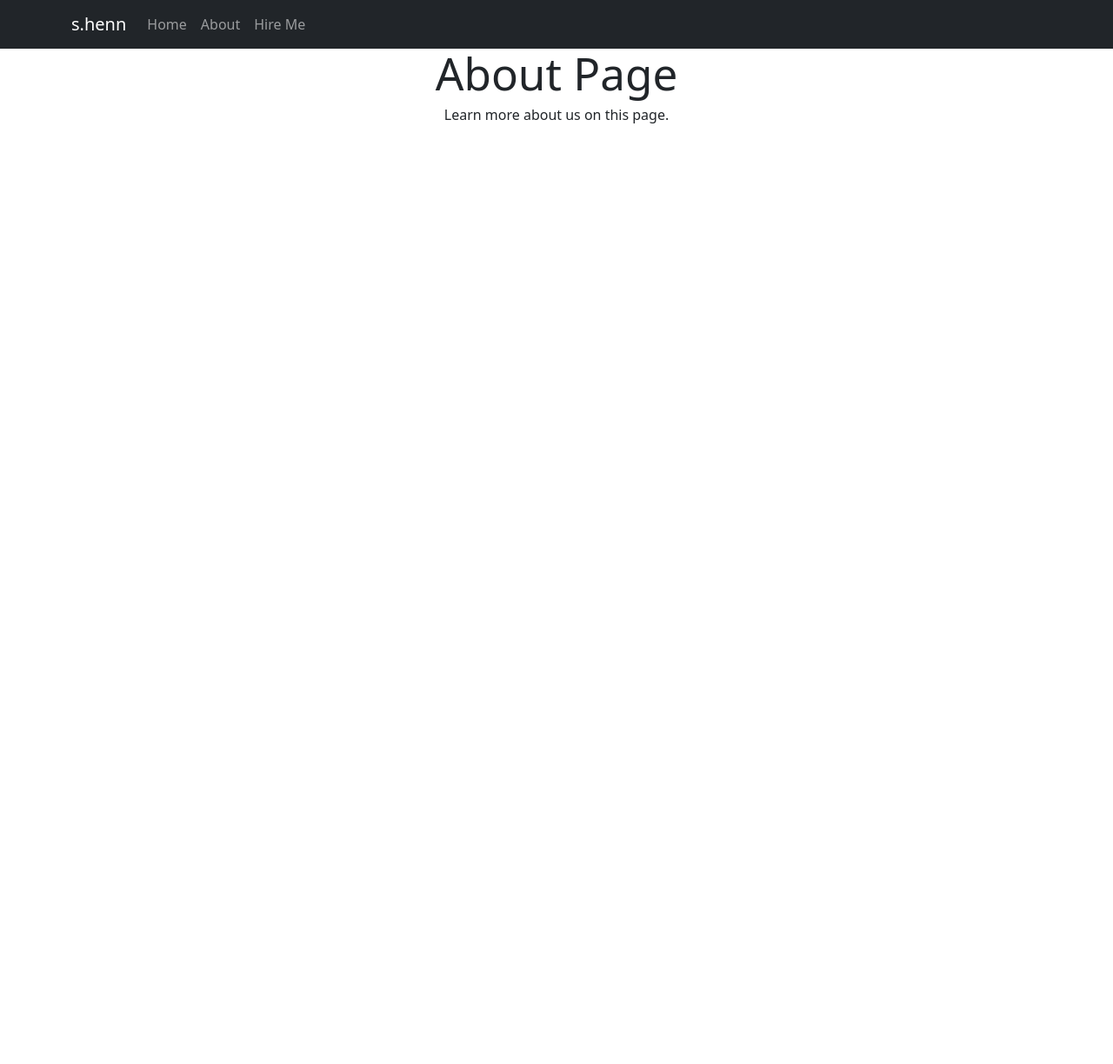
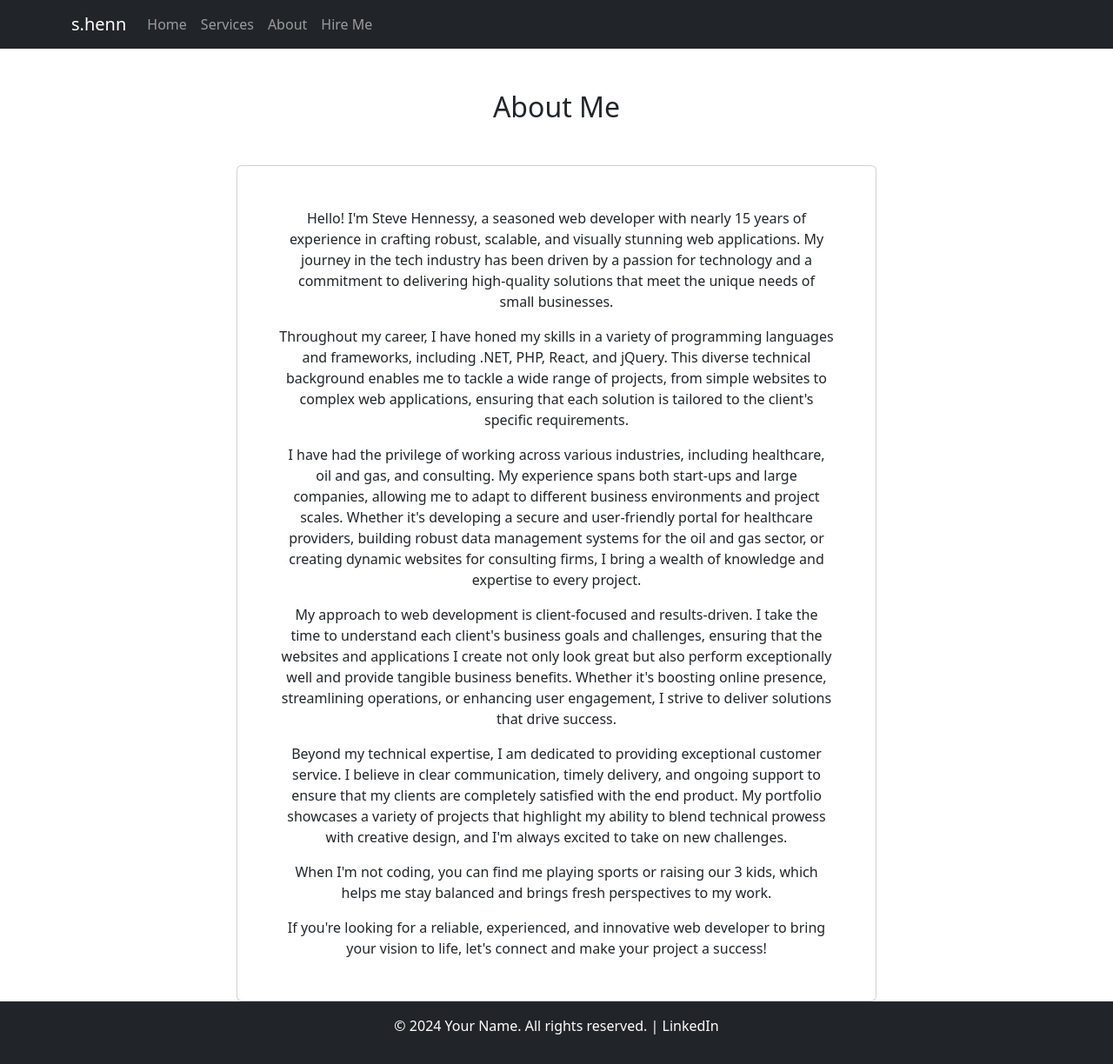
Before and after one commit to HennDev/Portfolio, a React (Vite) app: page /about in a window 1280 px wide. Shown: the whole page at 87% size. Before the commit the page ends 800 px from the top, so only its background shows below. Built offline with nearby package versions, Linux system fonts and the light colour scheme.

Commit message:
add footer and services page, imroved about me

```diff
--- a/src/About.tsx
+++ b/src/About.tsx
@@ -1,12 +1,40 @@
+import { Card, Col, Container, Row } from "react-bootstrap";
+
 const About = () => {
   return (
-    <>
-      <div>
-        <h1>About Page</h1>
-        <p>Learn more about us on this page.</p>
-        </div>
-    </>
-  )
+    <Container className="mt-5">
+    <h2 className="text-center mb-5">About Me</h2>
+      <Row className="justify-content-md-center">
+        <Col md={8}>
+          <Card>
+            <Card.Body>
+              <Card.Text>
+                Hello! I'm Steve Hennessy, a seasoned web developer with nearly {new Date().getFullYear() - 2009} years of experience in crafting robust, scalable, and visually stunning web applications. My journey in the tech industry has been driven by a passion for technology and a commitment to delivering high-quality solutions that meet the unique needs of small businesses.
+              </Card.Text>
+              <Card.Text>
+                Throughout my career, I have honed my skills in a variety of programming languages and frameworks, including .NET, PHP, React, and jQuery. This diverse technical background enables me to tackle a wide range of projects, from simple websites to complex web applications, ensuring that each solution is tailored to the client's specific requirements.
+              </Card.Text>
+              <Card.Text>
+                I have had the privilege of working across various industries, including healthcare, oil and gas, and consulting. My experience spans both start-ups and large companies, allowing me to adapt to different business environments and project scales. Whether it's developing a secure and user-friendly portal for healthcare providers, building robust data management systems for the oil and gas sector, or creating dynamic websites for consulting firms, I bring a wealth of knowledge and expertise to every project.
+              </Card.Text>
+              <Card.Text>
+                My approach to web development is client-focused and results-driven. I take the time to understand each client's business goals and challenges, ensuring that the websites and applications I create not only look great but also perform exceptionally well and provide tangible business benefits. Whether it's boosting online presence, streamlining operations, or enhancing user engagement, I strive to deliver solutions that drive success.
+              </Card.Text>
+              <Card.Text>
+                Beyond my technical expertise, I am dedicated to providing exceptional customer service. I believe in clear communication, timely delivery, and ongoing support to ensure that my clients are completely satisfied with the end product. My portfolio showcases a variety of projects that highlight my ability to blend technical prowess with creative design, and I'm always excited to take on new challenges.
+              </Card.Text>
+              <Card.Text>
+                When I'm not coding, you can find me playing sports or raising our 3 kids, which helps me stay balanced and brings fresh perspectives to my work.
+              </Card.Text>
+              <Card.Text>
+                If you're looking for a reliable, experienced, and innovative web developer to bring your vision to life, let's connect and make your project a success!
+              </Card.Text>
+            </Card.Body>
+          </Card>
+        </Col>
+      </Row>
+    </Container>
+  );
 }
 
 export default About;
--- a/src/App.tsx
+++ b/src/App.tsx
@@ -5,12 +5,14 @@ import Home from './Home'; // Example home component
 import { BrowserRouter as Router, Link, Route, Routes } from 'react-router-dom';
 import About from './About'; // Example about component
 import HireMe from './HireMe'; // Example about component
+import Footer from './Footer';
+import Services from './Services';
 
 
 const App = () => {
   return (
     <Router>
-      <div className="App" style={{ }}>
+      <div className="App" style={{ minHeight: '100vh', display: 'flex', flexDirection: 'column' }}>
         <Navbar bg="dark" variant="dark" expand="lg">
           <Container>
             <Navbar.Brand as={Link} to="/">s.henn</Navbar.Brand>
@@ -18,6 +20,7 @@ const App = () => {
             <Navbar.Collapse id="basic-navbar-nav">
               <Nav className="me-auto">
                 <Nav.Link as={Link} to="/">Home</Nav.Link>
+                <Nav.Link as={Link} to="/services">Services</Nav.Link>
                 <Nav.Link as={Link} to="/about">About</Nav.Link>
                 <Nav.Link as={Link} to="/hireme">Hire Me</Nav.Link>
               </Nav>
@@ -27,9 +30,12 @@ const App = () => {
 
       <Routes>
         <Route path="/" element={<Home />} />
+        <Route path="/services" element={<Services />} />
         <Route path="/about" element={<About />} />
         <Route path="/hireme" element={<HireMe />} />
       </Routes>
+
+      <Footer />
 
       </div>
     </Router>
--- /dev/null
+++ b/src/Footer.tsx
@@ -0,0 +1,21 @@
+// Footer.tsx
+import { Container } from 'react-bootstrap';
+
+const Footer = () => {
+  const currentYear: number = new Date().getFullYear();
+  return (
+    <footer className="bg-dark text-white text-center py-3 mt-auto">
+      <Container>
+        <p>
+          &copy; {currentYear} Your Name. All rights reserved.
+          {' '}|{' '}
+          <a href="https://www.linkedin.com/in/stevejhennessy/" target="_blank" rel="noopener noreferrer" className="text-white">
+            LinkedIn
+          </a>
+        </p>
+      </Container>
+    </footer>
+  );
+};
+
+export default Footer;
--- a/src/HireMe.tsx
+++ b/src/HireMe.tsx
@@ -3,6 +3,7 @@ import './App.css';
 import { Alert, Button, Col, Container, Form, Row } from 'react-bootstrap';
 
 const HireMe = () => {
+  const phoneNumber = "713-594-9520";
   const [confirmation, setConfirmation] = useState(false);
   const [error, setError] = useState(false);
 
@@ -62,10 +63,10 @@ async function sendEmail() {
     };
 
     return (
-    <Container>
+      <Container className="py-5">
         <Row className="justify-content-md-center">
           <Col md={6}>
-          <h2>Contact Me</h2>
+            <h2 className="text-center mb-5">Hire Me</h2>
             <Row className="justify-content-md-center">
               <Col md={6}>
               {error && <Alert variant="danger">The email did not send, try again</Alert>}
@@ -115,6 +116,9 @@ async function sendEmail() {
               </Button>
               }
             </Form>
+            <div className="text-center mt-4">
+            <a href={`tel:${phoneNumber}`} className="cta-button">Call Me Now: {phoneNumber}</a>
+            </div>
           </Col>
         </Row>
       </Container>
--- /dev/null
+++ b/src/Services.tsx
@@ -0,0 +1,42 @@
+// Services.tsx
+import { Col, Container, Row } from 'react-bootstrap';
+
+const Services = () => {
+  return (
+    <div id="services" className="services bg-light py-5">
+      <Container>
+        <h2 className="text-center mb-5">Services</h2>
+        <Row className="my-2">
+          <Col md={6}>
+            <div className="service-item mb-4">
+              <h3>Web Development</h3>
+              <p>Custom web applications using the latest and greatest technology stacks.</p>
+            </div>
+          </Col>
+          <Col md={6}>
+            <div className="service-item mb-4">
+              <h3>UI/UX Design</h3>
+              <p>Creating user-friendly and visually appealing interfaces.</p>
+            </div>
+          </Col>
+        </Row>
+        <Row className="my-2">
+          <Col md={6}>
+            <div className="service-item mb-4">
+              <h3>Website maintenance</h3>
+              <p>This includes updates, backups, and troubleshooting. Offering technical support and training for clients to manage their websites effectively.</p>
+            </div>
+          </Col>
+          <Col md={6}>
+            <div className="service-item mb-4">
+              <h3>E-commerce Development</h3>
+              <p>Integration of payment gateways, shopping carts, and inventory management systems.</p>
+            </div>
+          </Col>
+        </Row>
+      </Container>
+    </div>
+  );
+};
+
+export default Services;
```
Lines whose indentation alone changed are shown as unchanged.
